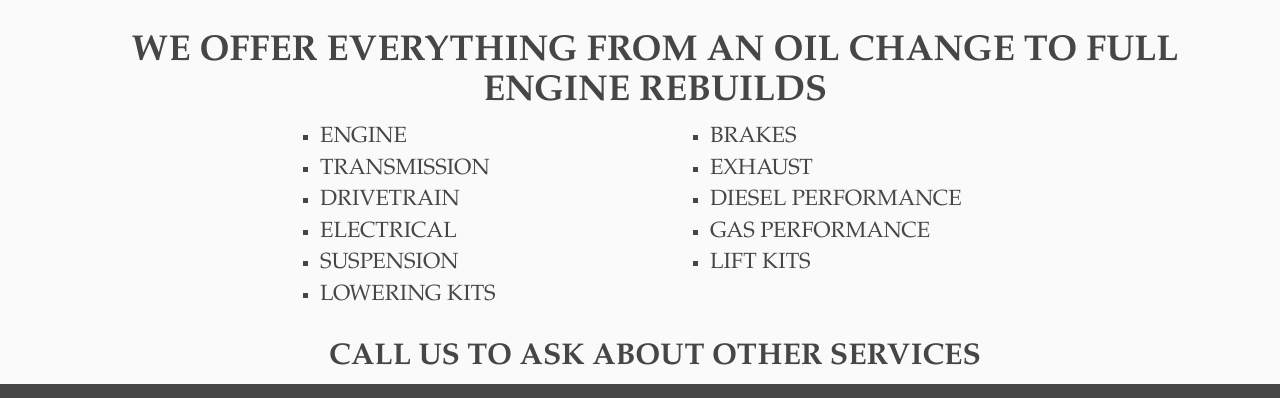
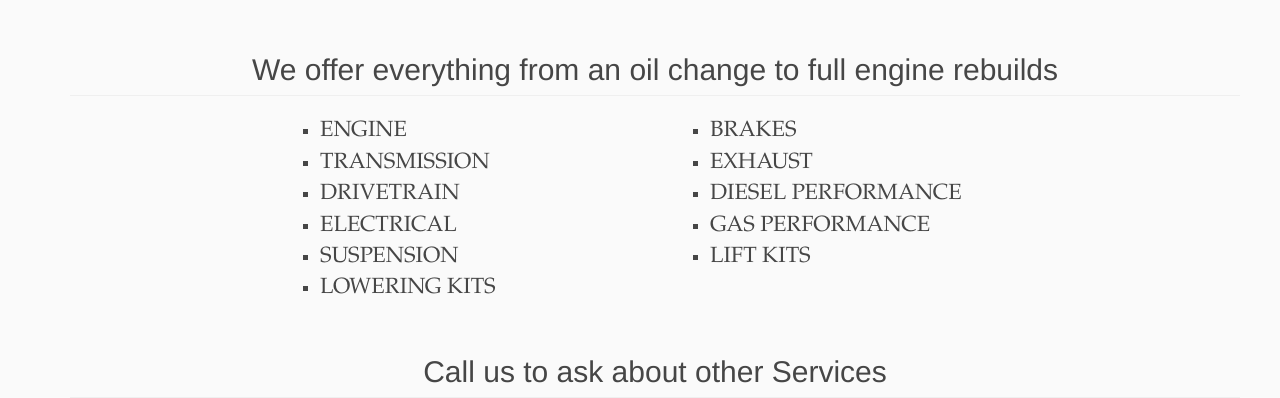
Before and after one commit to LaurenTDavis/ryanhill, a website: page public/html/home.html at #!/services in a window 1280 px wide. Shown: the part 542-940 px from the top of the page. Drawn offline with nearby package versions, Linux system fonts and the light colour scheme; some packages are replaced by stand-ins of ours; no server answers.

Commit message:
font changes

```diff
--- a/public/html/services.html
+++ b/public/html/services.html
@@ -13,7 +13,7 @@
 	</div>
 	<div class="container">
 	<div class="row">
-		<h1 class="book center">We offer everything from an oil change to full engine rebuilds</h1>
+		<h2 class="page-header center">We offer everything from an oil change to full engine rebuilds</h2>
 	</div>
 	<div class="row">
 		<div class="col-md-6 col-md-push-2">
@@ -37,7 +37,7 @@
 		</div>
 	</div>
 	<div class="row">
-		<h2 class="book center">Call us to ask about other Services</h2>
+		<h2 class="page-header center">Call us to ask about other Services</h2>
 	</div>
 	</div>
 </div>
```
